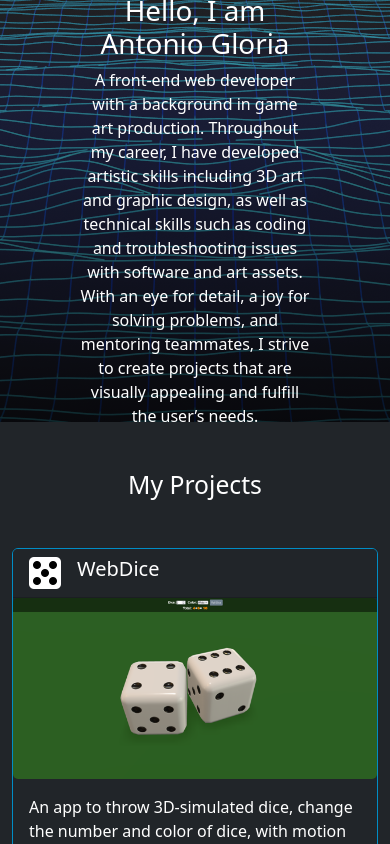
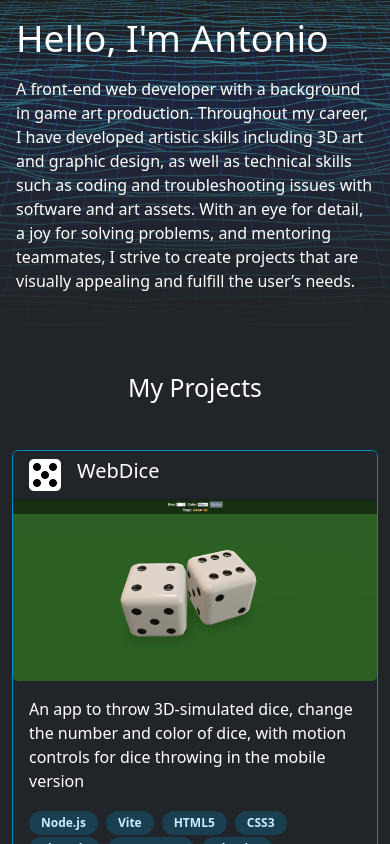
Before and after one commit to AntonioGloria/web-portfolio, a React (Vite) app: page / in a window 390 px wide. Shown: the top 844 px of the page. Built offline with nearby package versions, Linux system fonts and the light colour scheme.

Commit message:
Worked on header responsive styling

```diff
--- a/src/components/Header/index.jsx
+++ b/src/components/Header/index.jsx
@@ -1,24 +1,28 @@
+import AGloriaLogo from "../AGloriaLogo";
+
 export default function Header() {
   return (
     <header
-      className='d-flex flex-column justify-content-center'
+      className='d-flex justify-content-around p-3 p-lg-5 h-50'
       style={{
-        backgroundImage: 'linear-gradient(rgba(0, 0, 0, 0), rgba(0, 0, 0, 0.75)), url("./img/Header.png")',
+        backgroundImage: 'linear-gradient(#21252900, #212529FF), url("./img/Header.png")',
         backgroundRepeat: 'no-repeat',
         backgroundPosition: 'center',
-        height: '50vh',
-        padding: '5em',
+        backgroundSize: 'cover'
       }}
     >
-      <h1>Hello, I am Antonio Gloria</h1>
-      <section>
+      <AGloriaLogo width={'36vw'} className='d-none d-lg-block'/>
+      <div className='text-start w-lg-50'>
+        <p className='display-3 display-xl-1'>Hello, I&apos;m  Antonio</p>
+        <p className='fs-6 fs-xl-4'>
           A front-end web developer with a background in game art production.
           Throughout my career, I have developed artistic skills including 3D art
           and graphic design, as well as technical skills such as coding and
           troubleshooting issues with software and art assets. With an eye for
           detail, a joy for solving problems, and mentoring teammates, I strive to
           create projects that are visually appealing and fulfill the user’s needs.
-      </section>
+        </p>
+      </div>
     </header>
   )
 }
--- a/src/scss/styles.scss
+++ b/src/scss/styles.scss
@@ -5,6 +5,8 @@ $primary: #008dc5;
 @import "../../node_modules/bootstrap/scss/variables";
 @import "../../node_modules/bootstrap/scss/maps";
 @import "../../node_modules/bootstrap/scss/utilities/";
+
+$sizes: ( 25: 25%, 50: 50%, 75: 75%, 100: 100%, );
 
 $body-bg: $gray-900;
 $body-color: $white;
@@ -24,6 +26,14 @@ $utilities: map-merge(
     )
 );
 
+@each $breakpoint in map-keys($grid-breakpoints) {
+    @each $size, $length in $sizes {
+        @include media-breakpoint-up($breakpoint) {
+            .w-#{$breakpoint}-#{$size} {width: $length !important;}
+        }
+    }
+}
+
 @import "../../node_modules/bootstrap/scss/utilities/api";
 @import "../../node_modules/bootstrap/scss/bootstrap";
 
```
Also changed, not shown: src/components/AGloriaLogo/index.jsx (added, +15 -0 lines). Lines whose indentation alone changed are shown as unchanged.
